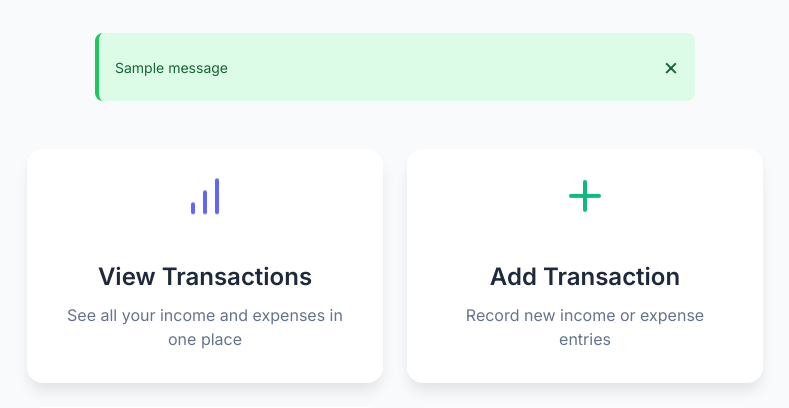
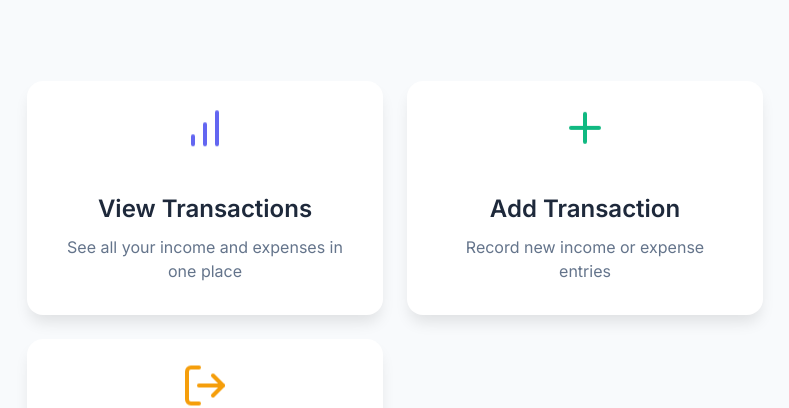
Before and after one commit to Mathan3006/family, a Flask app: page / in a window 1280 px wide. Shown: the part 247-655 px from the top of the page, without its empty margins (245-1034 px from the left). Run offline with Flask 3, Linux system fonts and the light colour scheme; one stand-in notice (Sample message) is shown; some libraries are stand-ins or nearby versions.

Commit message:
Update index.html

```diff
--- a/templates/index.html
+++ b/templates/index.html
@@ -171,19 +171,6 @@
     {{ username }} 🙏
 </h1>
 
-    {% with messages = get_flashed_messages(with_categories=true) %}
-        {% if messages %}
-            <div class="flash-messages">
-                {% for category, message in messages %}
-                    <div class="alert alert-{{ category }}">
-                        <span>{{ message }}</span>
-                        <span class="close-btn" onclick="this.parentElement.style.opacity='0'; setTimeout(()=>this.parentElement.remove(), 300)">×</span>
-                    </div>
-                {% endfor %}
-            </div>
-        {% endif %}
-    {% endwith %}
-
     <div class="nav-cards">
         <a href="{{ url_for('show_transactions') }}" class="nav-card">
             <div class="card-icon">
```
